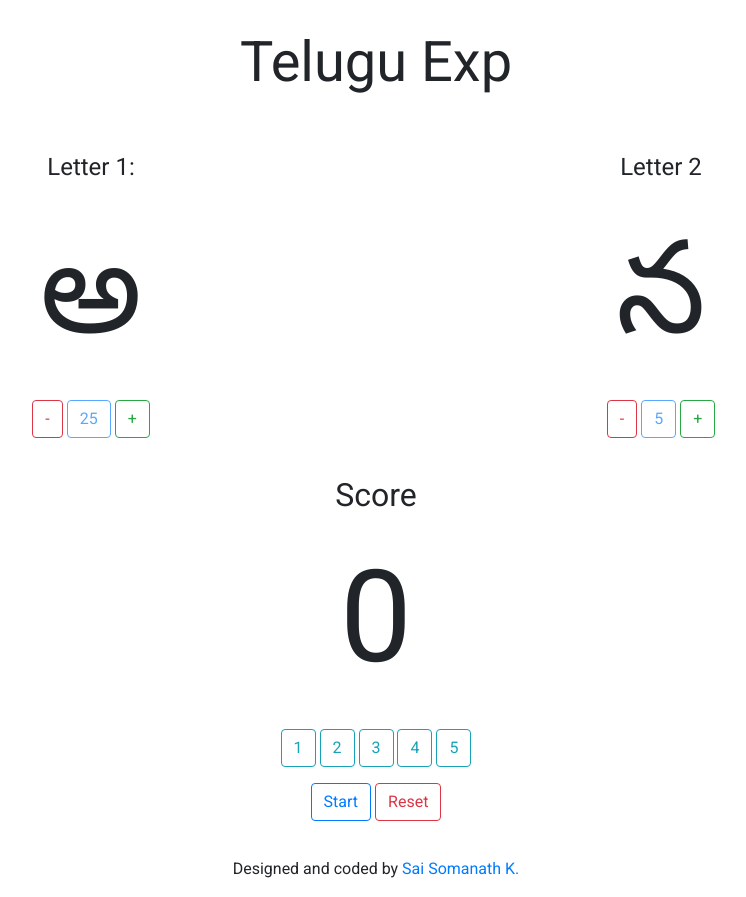
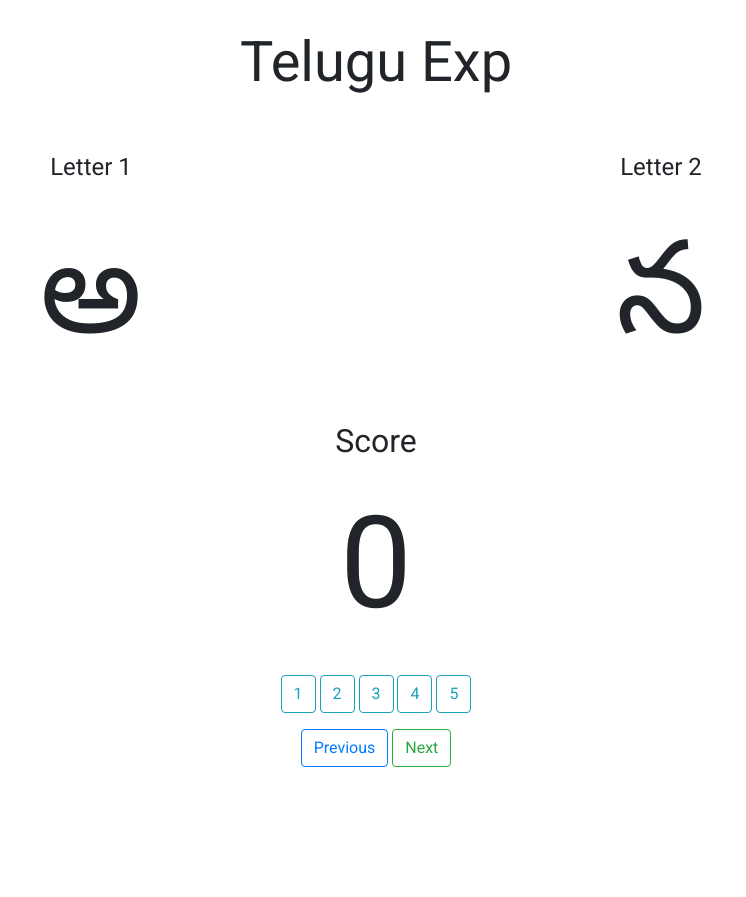
Before and after one commit to saisk8/Telugu-Exp, a website: page Views/index.html in a window 1280 px wide. Shown: the whole page, without its empty margins (264-1010 px from the left). After the commit the page ends 803 px from the top, so only its background shows below. Drawn offline with nearby package versions, Linux system fonts and the light colour scheme; files that its build step writes are made by us from their sources; a web font is replaced by a local one.

Commit message:
Remove useless HTML

```diff
--- a/Views/index.html
+++ b/Views/index.html
@@ -26,15 +26,8 @@
       <div class="col-sm-6">
         <div class="card text-center" style="border:None;">
           <div class="card-body">
-            <h4 class="card-title">Letter 1:</h4>
+            <h4 class="card-title">Letter 1</h4>
             <p class="card-text" value="" id="letter-1"></p>
-            <div class="card-text text-btn-group hover">
-              <button id="sminus" class="btn btn-outline-danger">-</button>
-              <button id="sdisplay" class="btn btn-outline-primary" disabled>
-                25
-              </button>
-              <button id="splus" class="btn btn-outline-success">+</button>
-            </div>
           </div>
         </div>
       </div>
@@ -43,13 +36,6 @@
           <div class="card-body">
             <h4 class="card-title">Letter 2</h4>
             <p class="card-text" value="" id="letter-2"></p>
-            <div class="card-text text-btn-group hover">
-              <button id="bminus" class="btn btn-outline-danger">-</button>
-              <button id="bdisplay" class="btn btn-outline-primary" disabled>
-                5
-              </button>
-              <button id="bplus" class="btn btn-outline-success">+</button>
-            </div>
           </div>
         </div>
       </div>
@@ -74,16 +60,13 @@
           5
         </p>
         <br />
-        <p class="card-text btn btn-outline-primary hover" id="prev">Start</p>
-        <p class="card-text btn btn-outline-danger hover" id="next">Reset</p>
+        <p class="card-text btn btn-outline-primary hover" id="prev">
+          Previous
+        </p>
+        <p class="card-text btn btn-outline-success hover" id="next">Next</p>
         <p class="card-text" id="left-with"></p>
       </div>
     </div>
-    <p class="text-center">
-      Designed and coded by
-      <a href="https://www.freecodecamp.org/somanath08">Sai Somanath K.</a>
-    </p>
-
     <script
       src="https://code.jquery.com/jquery-3.2.1.slim.min.js"
       integrity="sha384-KJ3o2DKtIkvYIK3UENzmM7KCkRr/rE9/Qpg6aAZGJwFDMVNA/GpGFF93hXpG5KkN"
```
